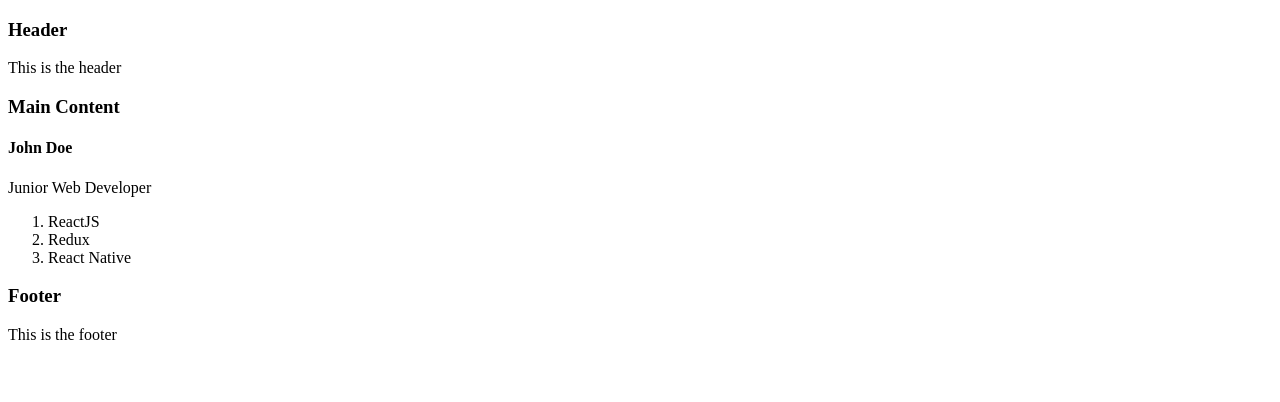
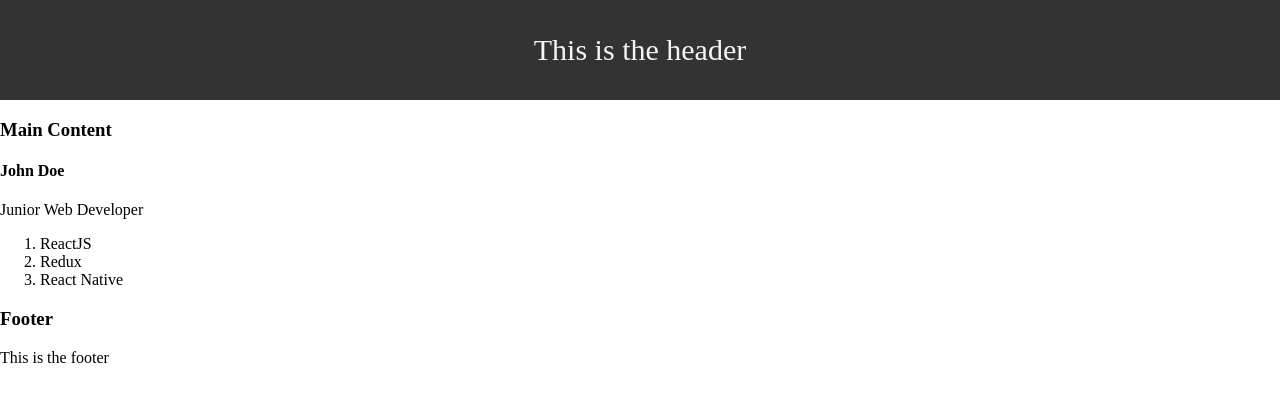
Before and after one commit to Va2/react-intro-course, a React (Create React App) app: page / in a window 1280 px wide. Shown: the top 402 px of the page. Built offline with nearby package versions, Linux system fonts and the light colour scheme.

Commit message:
Styling React with CSS Classes

```diff
--- a/src/components/Header.js
+++ b/src/components/Header.js
@@ -2,10 +2,9 @@
 
 function Header() {
     return (
-        <nav>
-            <h3>Header</h3>
+        <header className="navbar">
             <p>This is the header</p>
-        </nav>
+        </header>
     )
 }
 
--- a/src/index.js
+++ b/src/index.js
@@ -2,6 +2,8 @@
 import ReactDOM from 'react-dom';
 
 import App from './App';
+
+import './style.css';
 
 import * as serviceWorker from './serviceWorker';
 
--- /dev/null
+++ b/src/style.css
@@ -0,0 +1,15 @@
+body {
+    margin: 0;
+}
+
+.navbar {
+    height: 100px;
+    background-color: #333;
+    color: whitesmoke;
+    margin-bottom: 15px;
+    /* text-align: center; */
+    font-size: 30px;
+    display: flex;
+    justify-content: center;
+    align-items: center;
+}
```
